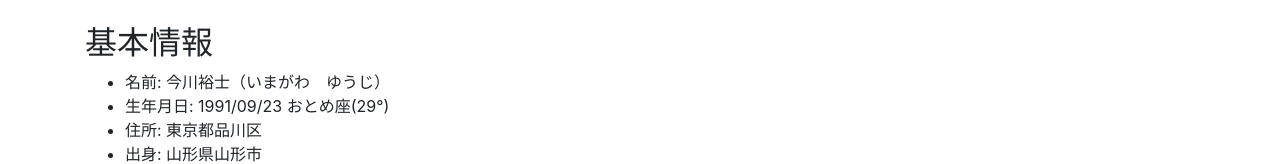
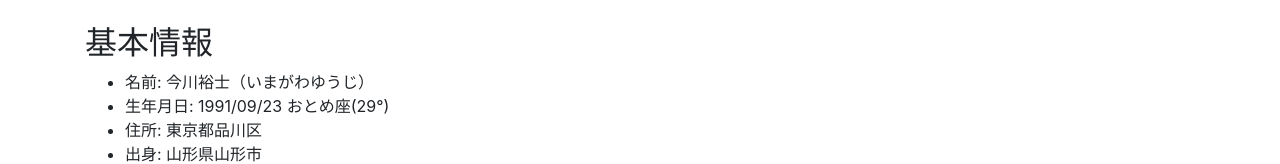
Before and after one commit to ug23/ug23.dev, a Nuxt app: page / in a window 1280 px wide. Shown: the part 280-444 px from the top of the page. Built offline with nearby package versions, Linux system fonts and the light colour scheme.

Commit message:
fix: ci指摘修正 (Irregular whitespace not allowed)

```diff
--- a/components/PortfolioDescription.vue
+++ b/components/PortfolioDescription.vue
@@ -2,7 +2,7 @@
   <div class="mt-4">
     <h2>基本情報</h2>
     <ul>
-      <li>名前: 今川裕士（いまがわ　ゆうじ）</li>
+      <li>名前: 今川裕士（いまがわゆうじ）</li>
       <li>生年月日: 1991/09/23 おとめ座(29°)</li>
       <li>住所: 東京都品川区</li>
       <li>出身: 山形県山形市</li>
```
